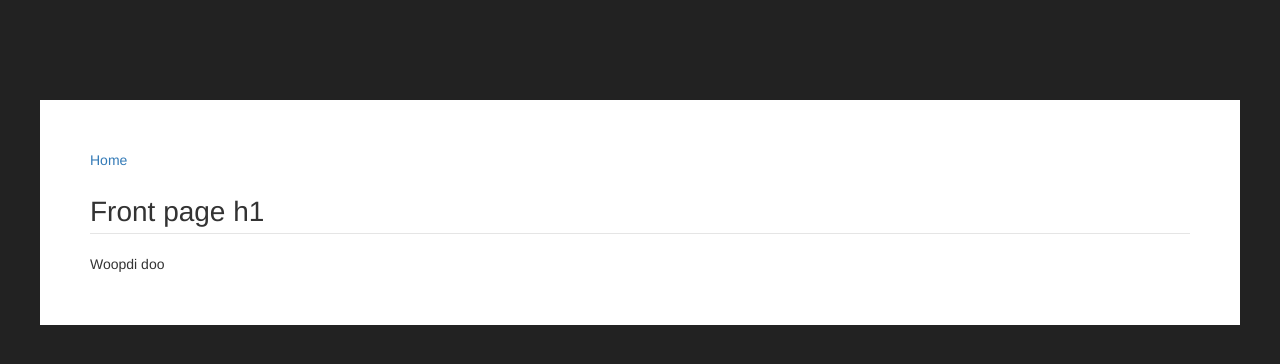
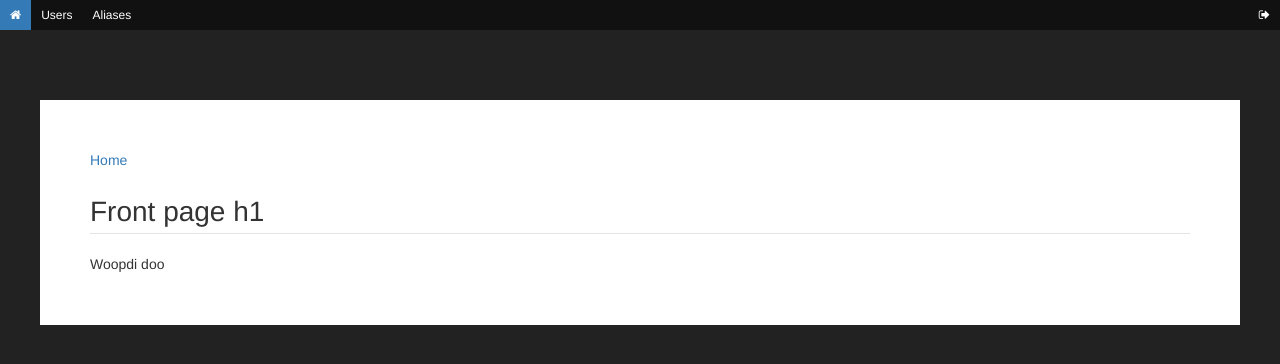
Before and after one commit to erichoglander/qf, a PHP site: page / in a window 1280 px wide. Shown: the top 364 px of the page. Run offline with PHP 8.4, Linux system fonts and the light colour scheme; tables that the repository leaves empty or names only in its code hold one stand-in row (values such as "Sample post").

Commit message:
admin menu

```diff
--- a/core/class/config.php
+++ b/core/class/config.php
@@ -4,7 +4,7 @@ class Config_Core {
 	protected $site_name;
 	protected $database;
 	protected $subdomain, $https;
-	protected $menu = [];
+	protected $menus = [];
 	protected $debug = false;
 	protected $user_registration = "closed";
 	protected $libraries = ["FontAwesome"];
@@ -12,13 +12,37 @@ class Config_Core {
 
 	public function __construct() {
 		$this->site_name = BASE_DOMAIN;
-		$this->menu = [
+		$this->menus = [
 			"admin" => [
 				"body_class" => "admin-menu",
 				"links" => [
 					"home" => [
-						"title" => "Home",
+						"faicon" => "home",
 						"href" => "",
+					],
+					"logout" => [
+						"faicon" => "sign-out",
+						"href" => "user/logout",
+					],
+					"user" => [
+						"title" => "Users",
+						"href" => "user/list",
+						"links" => [
+							"user-add" => [
+								"title" => "Add user",
+								"href" => "user/add",
+							],
+						],
+					],
+					"alias" => [
+						"title" => "Aliases",
+						"href" => "alias/list",
+						"links" => [
+							"alias-add" => [
+								"title" => "Add alias",
+								"href" => "alias/add",
+							],
+						],
 					],
 				],
 			],
@@ -37,8 +61,8 @@ class Config_Core {
 	public function getHttps() {
 		return $this->https;
 	}
-	public function getMenu() {
-		return $this->menu;
+	public function getMenus() {
+		return $this->menus;
 	}
 	public function getDebug() {
 		return $this->debug;
--- a/core/class/html.php
+++ b/core/class/html.php
@@ -13,19 +13,23 @@ class Html_Core {
 	public $js = [];
 	public $breadcrumbs = [];
 	public $body_class = [];
+	public $menus = [];
 
 	public $libraries = ["FontAwesome"];
 
 	protected $Theme, $Db;
 
-	public function __construct($Db) {
+	public function __construct($Db, $User) {
+		$this->Config = newClass("Config");
 		$this->Db = &$Db;
+		$this->User = &$User;
 		$this->breadcrumbs[] = ["", t("Home")];
 	}
 
 	public function renderHtml() {
 		$this->loadLibraries();
 		$this->loadTheme();
+		$this->loadMenus();
 		$vars = [
 			"css" => $this->css,
 			"js" => $this->js,
@@ -37,6 +41,7 @@ class Html_Core {
 			"pre_page" => $this->pre_page,
 			"post_page" => $this->post_page,
 			"page" => $this->renderPage(),
+			"menus" => $this->menus(),
 			"breadcrumbs" => $this->breadcrumbs,
 		];
 		return $this->Theme->render("html", $vars);
@@ -44,11 +49,13 @@ class Html_Core {
 
 	public function renderPage() {
 		$this->loadTheme();
+		$this->loadMenus();
 		$vars = [
 			"h1" => $this->h1,
 			"pre_content" => $this->pre_content,
 			"post_content" => $this->post_content,
 			"content" => $this->content,
+			"menus" => $this->menus(),
 			"breadcrumbs" => $this->breadcrumbs,
 			"msgs" => getmsgs(),
 		];
@@ -56,6 +63,64 @@ class Html_Core {
 		return $this->Theme->render("page", $vars);
 	}
 
+	public function renderMenu($key, $menu) {
+		if (empty($menu["links"]))
+			return null;
+		$html = '
+			<div id="menu-'.$key.'" class="menu-wrapper">
+				'.$this->renderMenuLinks($menu).'
+			</div>';
+		return $html;
+	}
+	public function renderMenuLinks($menu, $depth = 1) {
+		$html = '';
+		if (!empty($menu["links"])) {
+			$html.= '
+				<ul class="menu menu-depth-'.$depth.'">';
+			foreach ($menu["links"] as $key => $link) {
+				$class = "menu-link";
+				$title = "";
+				if (!empty($link["faicon"]))
+					$title.= FontAwesome\Icon($link["faicon"]);
+				if (!empty($link["title"]))
+					$title.= xss(t($link["title"]));
+				$html.= '
+					<li class="menu-item menu-item-'.$key.'">';
+				if (array_key_exists("href", $link)) {
+					$url = $link["href"];
+					if ($url == REQUEST_PATH || $url == REQUEST_ALIAS)
+						$class.= " active";
+					if (strpos($url, "http") !== 0 && strpos($url, "#") !== 0)
+						$url = "/".$url;
+					$html.= '
+						<a href="'.$url.'" class="'.$class.'">'.$title.'</a>';
+				}
+				else {
+					$html.= '
+						<span class="'.$class.'">'.$title.'</span>';
+				}
+				$html.= $this->renderMenuLinks($link, $depth+1);
+				$html.= '
+					</li>';
+			}
+			$html.= '
+				</ul>';
+		}
+		return $html;
+	}
+
+	public function menuAccess($key) {
+		if ($key == "admin")
+			return $this->User->id() == 1;
+		return true;
+	}
+
+	protected function menus() {
+		$menus = [];
+		foreach ($this->menus as $key => $menu)
+			$menus[$key] = $this->renderMenu($key, $menu);
+		return $menus;
+	}
 
 	protected function getTitle() {
 		if ($this->title_full)
@@ -86,4 +151,12 @@ class Html_Core {
 		}
 	}
 
+	protected function loadMenus() {
+		foreach ($this->Config->getMenus() as $key => $menu) {
+			$this->menus[$key] = $menu;
+			if (!empty($menu["body_class"]))
+				$this->body_class[] = $menu["body_class"];
+		}
+	}
+
 };
--- a/core/class/view.php
+++ b/core/class/view.php
@@ -5,12 +5,12 @@ class View_Core {
 	protected $name;
 	protected $Html;
 
-	public function __construct($Db, $controller_name, $name, $variables = []) {
+	public function __construct($Db, $User, $controller_name, $name, $variables = []) {
 		$this->controller_name = $controller_name;
 		$this->name = $name;
 		$this->variables = $variables;
 		if ($Db) {
-			$this->Html = newClass("Html", $Db);
+			$this->Html = newClass("Html", $Db, $User);
 			$this->Html->title = ucwords($controller_name)." ".$name;
 			$this->Html->body_class[] = cssClass("page-".$controller_name."-".$name);
 			$this->Html->body_class[] = cssClass("controller-".$controller_name);
--- a/core/controller/controller.php
+++ b/core/controller/controller.php
@@ -96,7 +96,7 @@ class Controller {
 	}
 
 	protected function view($name) {
-		$View = newClass("View", $this->Db, $this->name, $name, $this->viewData);
+		$View = newClass("View", $this->Db, $this->User, $this->name, $name, $this->viewData);
 		try {
 			return $View->render();
 		}
@@ -106,7 +106,7 @@ class Controller {
 		}
 	}
 	protected function viewDefault($name) {
-		$View = newClass("View", $this->Db, "default", $name, $this->viewData);
+		$View = newClass("View", $this->Db, $this->User, "default", $name, $this->viewData);
 		try {
 			return $View->render();
 		}
@@ -115,7 +115,7 @@ class Controller {
 		}
 	}
 	protected function viewBare($name) {
-		$View = newClass("View", null, "default", $name, $this->viewData);
+		$View = newClass("View", null, null, "default", $name, $this->viewData);
 		try {
 			return $View->render();
 		}
--- /dev/null
+++ b/core/theme/admin/css/menu.css
@@ -0,0 +1,74 @@
+ul.menu {
+	list-style: none;
+	margin: 0;
+	padding: 0;
+}
+ul.menu li {
+	padding: 0;
+	margin: 0;
+}
+ul.menu:after {
+	clear: both;
+	content: "";
+	display: block;
+}
+li.menu-item .fa {
+	line-height: inherit;
+}
+
+#menu-admin {
+	z-index: 1001;
+	position: fixed;
+	top: 0;
+	left: 0;
+	width: 100%;
+}
+#menu-admin ul.menu {
+	background: #111;
+}
+#menu-admin ul.menu li {
+	list-style-type: none;
+	margin: 0;
+}
+#menu-admin ul.menu li.menu-item-logout {
+	float: right;
+}
+#menu-admin ul.menu-depth-1 {
+	width: 100%;
+}
+#menu-admin ul.menu-depth-1 li {
+	float: left;
+	position: relative;
+}
+#menu-admin ul.menu li .menu-link {
+	color: #fff;
+	padding: 4px 10px;
+	font-size: 12px;
+	font-weight: normal;
+	line-height: 22px;
+	display: block;
+	text-decoration: none;
+}
+#menu-admin ul.menu li span.menu-link {
+	cursor: default;
+}
+#menu-admin ul.menu li .menu-link:hover {
+	background: #337ab7;
+}
+#menu-admin ul.menu ul.menu {
+	display: none;
+	position: absolute;
+	top: 30px;
+	left: 0;
+	width: 150px;
+}
+#menu-admin ul.menu li:hover > ul.menu {
+	display: block;
+}
+#menu-admin ul.menu ul.menu li {
+	width: 100%;
+}
+#menu-admin ul.menu ul.menu ul.menu {
+	top: 0;
+	left: 150px;
+}
--- a/core/theme/admin/css/page.css
+++ b/core/theme/admin/css/page.css
@@ -4,6 +4,7 @@
 	padding: 50px;
 	margin: 100px auto;
 }
+
 
 ul.breadcrumbs {
 	padding: 0;
@@ -22,6 +23,7 @@ ul.breadcrumbs li + li:before {
 	color: #ccc;
 	content: "/ ";
 }
+
 
 ul.system-messages {
 	padding: 0;
@@ -58,6 +60,7 @@ li.system-message-error {
 	background-color: #F2DEDE;
 	border-color: #EBCCD1;
 }
+
 
 a.btn,
 .btn {
--- a/core/theme/admin/template/html.php
+++ b/core/theme/admin/template/html.php
@@ -17,8 +17,12 @@
 </head>
 <body class="<?=implode(" ", $body_class)?>">
 
+	<!-- This website uses Font Awesome by Dave Gandy - http://fontawesome.io -->
+
 	<!-- PRE PAGE -->
 	<?=$pre_page?>
+
+	<?php if (!empty($menus["admin"])) print $menus["admin"]; ?>
 
 	<!-- PAGE -->
 	<div id="page">
--- a/core/theme/admin/theme.php
+++ b/core/theme/admin/theme.php
@@ -4,7 +4,7 @@ class Admin_Theme_Core extends Theme {
 	public function __construct($Db) {
 		parent::__construct($Db);
 		$this->name = "admin";
-		$this->css = ["default.css", "page.css", "form.css"];
+		$this->css = ["default.css", "page.css", "menu.css", "form.css"];
 		$this->js = [];
 	}
 
```
